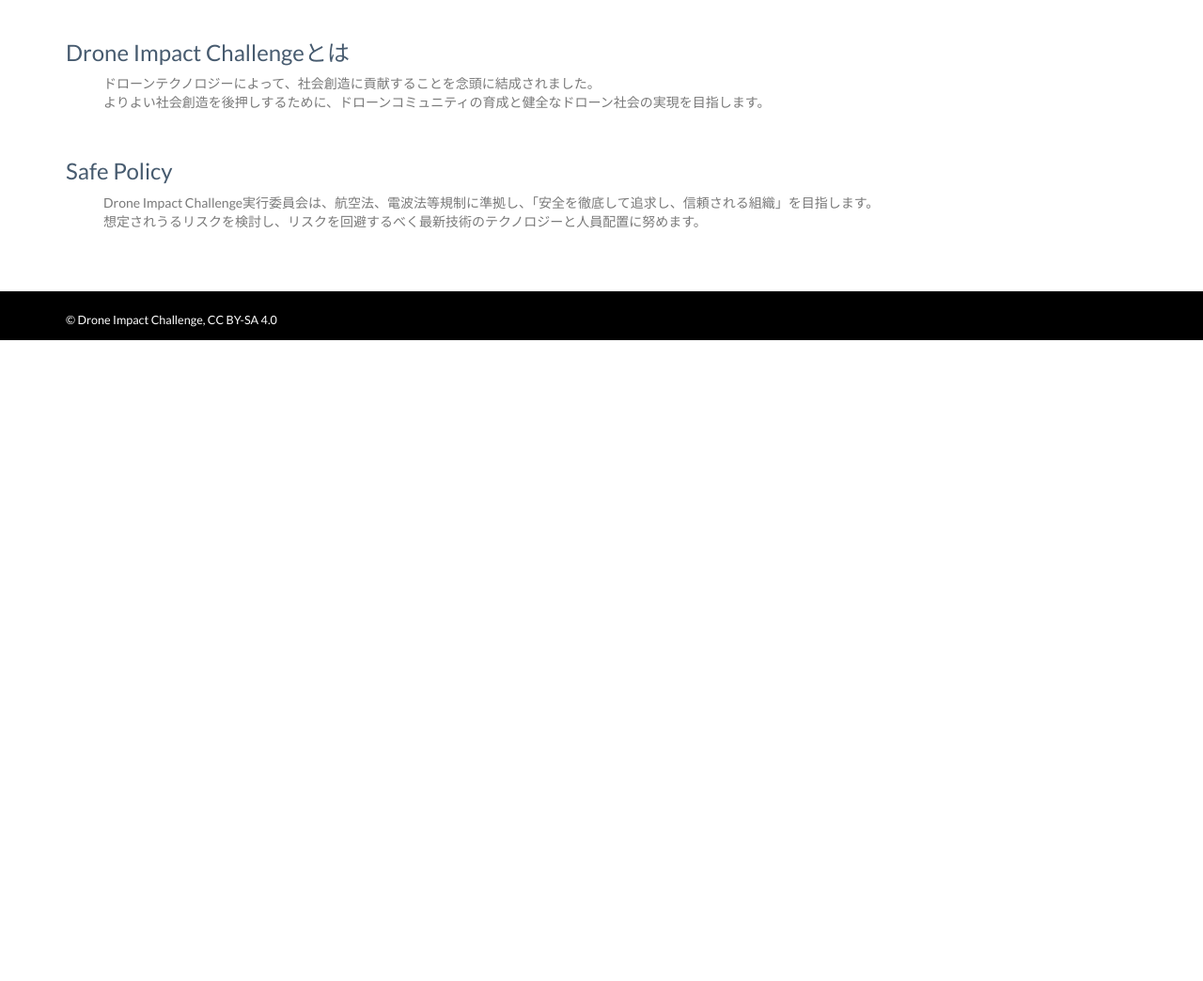
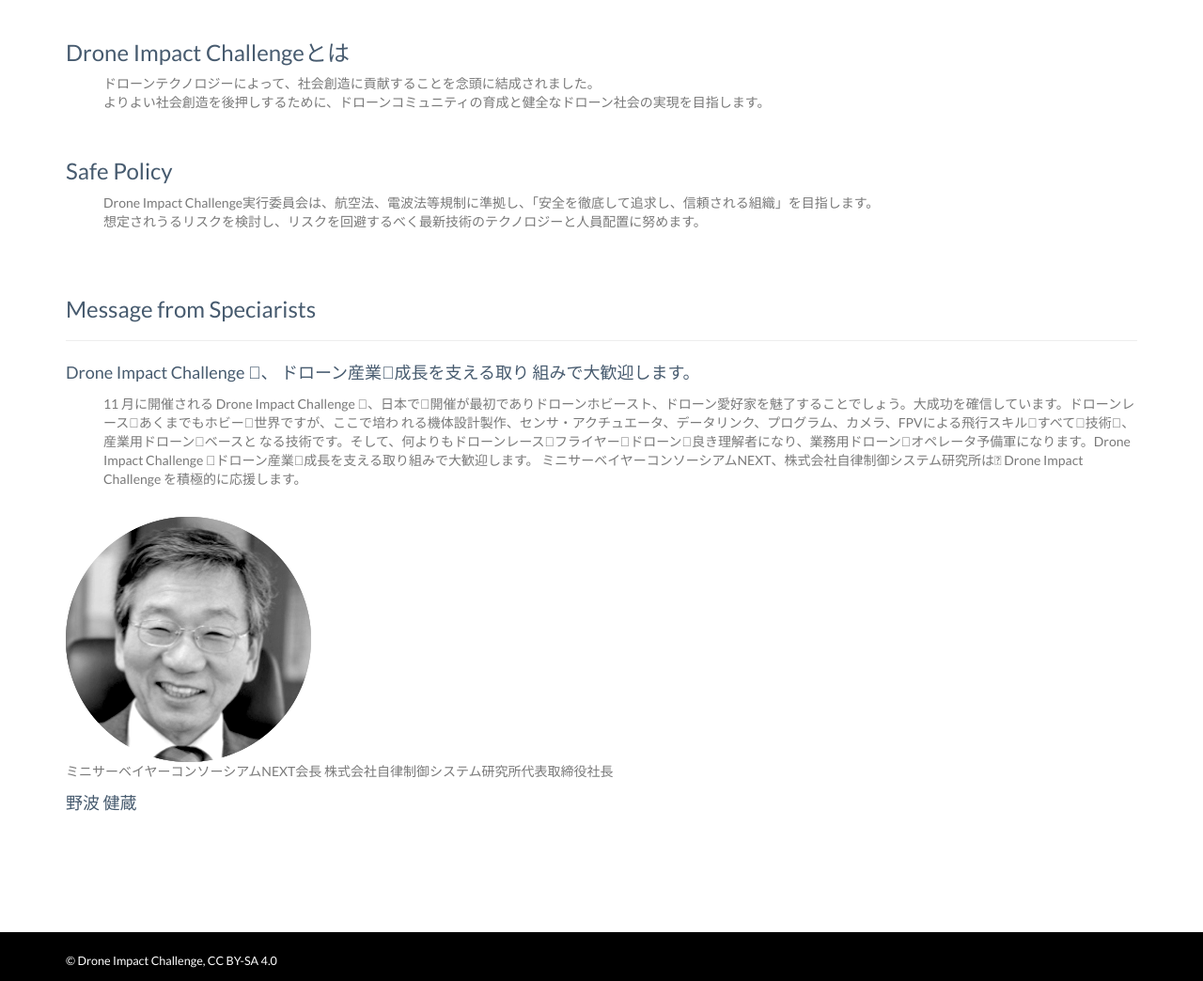
Before and after one commit to droneimpactchallenge/www_dichallenge_org, a plain HTML site: page concept_jp.html in a window 1280 px wide. Shown: the part 57-1101 px from the top of the page at 94% size. Before the commit the page ends 800 px from the top, so only its background shows below. Drawn offline with Linux system fonts and the light colour scheme; no server answers.

Commit message:
野波先生のコメント追加
野波先生のコメント追加

```diff
--- a/concept_jp.html
+++ b/concept_jp.html
@@ -92,6 +92,26 @@
                   Drone Impact Challenge実行委員会は、航空法、電波法等規制に準拠し、「安全を徹底して追求し、信頼される組織」を目指します。<br>
                   想定されうるリスクを検討し、リスクを回避するべく最新技術のテクノロジーと人員配置に努めます。<br>
                 </ul>
+
+                <br> <br>
+
+                <h3 class="wow fadeInUp">Message from Speciarists</h3>
+                <hr>
+
+                <h4>Drone Impact Challenge 􏰂、 ドローン産業􏰀成長を支える取り 組みで大歓迎します。</h4>
+
+                <ul class="wow fadeInUp member_produce">
+                  11 月に開催される Drone Impact Challenge 􏰂、日本で􏰀開催が最初でありドローンホビースト、ドローン愛好家を魅了することでしょう。大成功を確信しています。ドローンレース􏰂あくまでもホビー􏰀世界ですが、ここで培わ れる機体設計製作、センサ・アクチュエータ、データリンク、プログラム、カメラ、FPVによる飛行スキル􏰀すべて􏰀技術􏰂、産業用ドローン􏰀ベースと なる技術です。そして、何よりもドローンレース􏰀フライヤー􏰂ドローン􏰀良き理解者になり、業務用ドローン􏰀オペレータ予備軍になります。Drone Impact Challenge 􏰂ドローン産業􏰀成長を支える取り組みで大歓迎します。
+                  ミニサーベイヤーコンソーシアムNEXT、株式会社自律制御システム研究所は􏰂 Drone Impact Challenge を積極的に応援します。<br><br>
+                </ul>
+
+
+                <img src="img/kenzo-Nonami.png"><br>
+                ミニサーベイヤーコンソーシアムNEXT会長 株式会社自律制御システム研究所代表取締役社長<br>
+                <h4>野波 健蔵</h4><br>
+<br><br>
+
+
                 <br> <br> <br>
             </div>
         </div>
```
Also changed, not shown: img/kenzo-Nonami.png (added).
